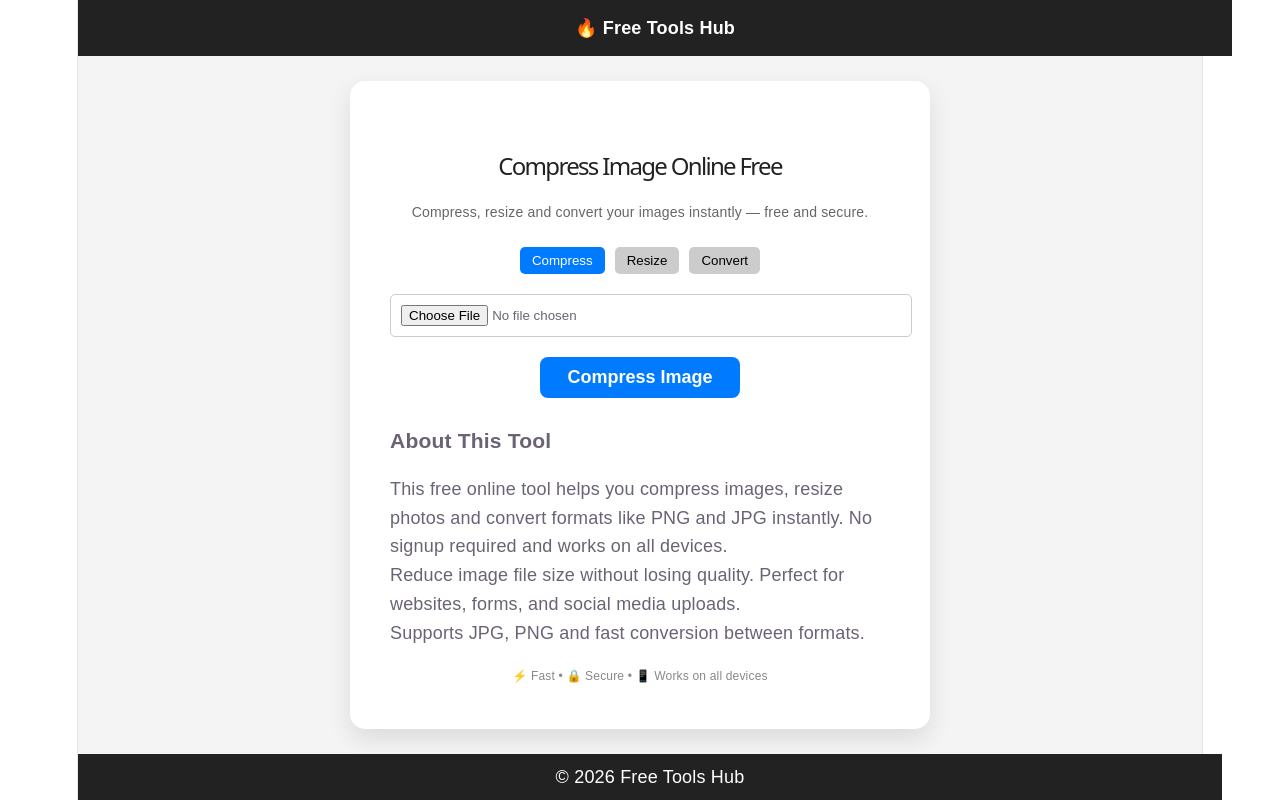
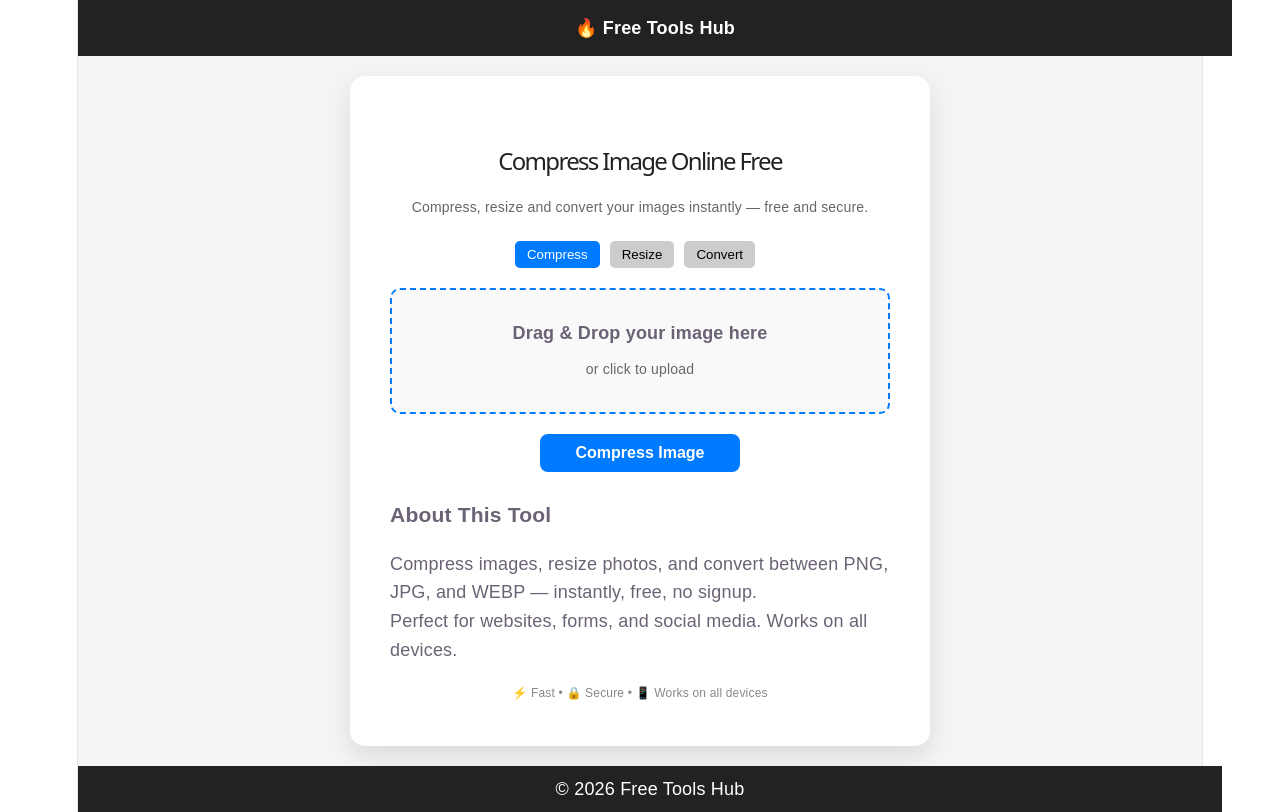
Before and after one commit to Hminghlua13/image-compressor, a React (Vite) app: page / in a window 1280 px wide. Built offline with nearby package versions, Linux system fonts and the light colour scheme.

Commit message:
Fix resize output bug, improve drag-drop UI, add image preview and remove button

```diff
--- a/src/App.jsx
+++ b/src/App.jsx
@@ -1,299 +1,370 @@
-import { useState } from "react";
+import { useState, useMemo, useEffect, useRef } from "react";
 import imageCompression from "browser-image-compression";
-
 
 function App() {
   const [image, setImage] = useState(null);
   const [compressed, setCompressed] = useState(null);
+  const [compressedBlob, setCompressedBlob] = useState(null);
   const [width, setWidth] = useState("");
   const [height, setHeight] = useState("");
   const [activeTool, setActiveTool] = useState("compress");
   const [format, setFormat] = useState("png");
+  const [loading, setLoading] = useState(false);
+  const [isDragging, setIsDragging] = useState(false);
+  const [outputSize, setOutputSize] = useState(null);
+
+  const fileInputRef = useRef();
+
+  const previewUrl = useMemo(() => {
+    if (!image) return null;
+    return URL.createObjectURL(image);
+  }, [image]);
+
+  useEffect(() => {
+    return () => { if (previewUrl) URL.revokeObjectURL(previewUrl); };
+  }, [previewUrl]);
+
+  useEffect(() => {
+    return () => {
+      if (compressed && compressed.startsWith("blob:")) URL.revokeObjectURL(compressed);
+    };
+  }, [compressed]);
+
+  useEffect(() => {
+    setCompressed(null);
+    setCompressedBlob(null);
+    setWidth("");
+    setHeight("");
+    setOutputSize(null);
+  }, [activeTool]);
+
+  const createCanvas = (w, h) => {
+    const canvas = document.createElement("canvas");
+    canvas.width = w;
+    canvas.height = h;
+    const ctx = canvas.getContext("2d");
+    if (!ctx) throw new Error("Canvas not supported on this browser.");
+    return { canvas, ctx };
+  };
+
+  const getQuality = (fmt) =>
+    fmt === "jpeg" || fmt === "webp" ? 0.9 : undefined;
+
+  const handleImage = (file) => {
+    if (file && file.type.startsWith("image/")) {
+      setImage(file);
+      setCompressed(null);
+      setCompressedBlob(null);
+      setOutputSize(null);
+    } else {
+      alert("Please upload a valid image file.");
+    }
+  };
+
+  // ✅ Remove image and reset everything
+  const handleRemoveImage = (e) => {
+    e.stopPropagation(); // prevent drop zone click from firing
+    setImage(null);
+    setCompressed(null);
+    setCompressedBlob(null);
+    setWidth("");
+    setHeight("");
+    if (fileInputRef.current) fileInputRef.current.value = null;
+  };
+
+  const handleDragEnter = (e) => {
+    e.preventDefault();
+    setIsDragging(true);
+  };
+
+  const handleDrop = (e) => {
+    e.preventDefault();
+    setIsDragging(false);
+    handleImage(e.dataTransfer.files[0]);
+  };
+
+  const handleDragOver = (e) => e.preventDefault();
+
+  const handleDragLeave = (e) => {
+    if (!e.relatedTarget || e.currentTarget.contains(e.relatedTarget)) return;
+    setIsDragging(false);
+  };
 
   const resizeImage = () => {
-  if (!image) return;
+    if (!image) { alert("Please upload an image first."); return; }
+    const img = new Image();
+    img.src = previewUrl;
+    img.onerror = () => alert("Failed to process image.");
+    img.onload = () => {
+      let newWidth = parseInt(width, 10);
+      let newHeight = parseInt(height, 10);
 
-  const img = new Image();
-  img.src = URL.createObjectURL(image);
+      if (newWidth && !newHeight) newHeight = Math.round((img.height / img.width) * newWidth);
+      else if (!newWidth && newHeight) newWidth = Math.round((img.width / img.height) * newHeight);
+      else { newWidth = newWidth || img.width; newHeight = newHeight || img.height; }
 
-  img.onload = () => {
-    const canvas = document.createElement("canvas");
-    canvas.width = parseInt(width) || img.width;
-canvas.height = parseInt(height) || img.height;
 
-    const ctx = canvas.getContext("2d");
-    ctx.drawImage(img, 0, 0, canvas.width, canvas.height);
 
-    const resizedUrl = canvas.toDataURL("image/jpeg");
-    setCompressed(resizedUrl);
+      if (newWidth <= 0 || newHeight <= 0) {
+        alert("Invalid dimensions. Please enter positive values.");
+        return;
+      }
+      if (newWidth > 5000 || newHeight > 5000) {
+        alert("Maximum allowed size is 5000×5000px to prevent browser freezing.");
+        return;
+      }
+       setOutputSize({w : newWidth, h : newHeight});
+
+      try {
+        const { canvas, ctx } = createCanvas(newWidth, newHeight);
+        ctx.drawImage(img, 0, 0, newWidth, newHeight);
+        setCompressed(canvas.toDataURL(`image/${format}`, getQuality(format)));
+        setCompressedBlob(null);
+      } catch (err) {
+        alert(err.message);
+      }
     };
   };
+
   const convertImage = () => {
-  if (!image) return;
-
+    if (!image) { alert("Please upload an image first."); return; }
     const img = new Image();
-  img.src = URL.createObjectURL(image);
-
+    img.src = previewUrl;
+    img.onerror = () => alert("Failed to process image.");
     img.onload = () => {
-    const canvas = document.createElement("canvas");
-    canvas.width = img.width;
-    canvas.height = img.height;
-
-    const ctx = canvas.getContext("2d");
+      try {
+        const { canvas, ctx } = createCanvas(img.width, img.height);
         ctx.drawImage(img, 0, 0);
-
-    const convertedUrl = canvas.toDataURL(`image/${format}`);
-    setCompressed(convertedUrl);
+        setCompressed(canvas.toDataURL(`image/${format}`, getQuality(format)));
+        setCompressedBlob(null);
+      } catch (err) {
+        alert(err.message);
+      }
     };
-};
-  const handleImage = (e) => {
-    setImage(e.target.files[0]);
   };
 
   const compressImage = async () => {
-    if (!image) return;
-
-    const options = {
-      maxSizeMB: 0.2,
-      maxWidthOrHeight: 800,
+    if (!image) { alert("Please upload an image first."); return; }
+    setLoading(true);
+    try {
+      const options = { maxSizeMB: 0.2, maxWidthOrHeight: 800 };
+      const compressedFile = await imageCompression(image, options);
+      setCompressedBlob(compressedFile);
+      setCompressed(URL.createObjectURL(compressedFile));
+    } catch {
+      alert("Compression failed. Please try a different image.");
+    } finally {
+      setLoading(false);
+    }
   };
 
-    const compressedFile = await imageCompression(image, options);
-    setCompressed(URL.createObjectURL(compressedFile));
+  let downloadName;
+  if (activeTool === "compress" && compressedBlob) {
+    const type = compressedBlob?.type?.split("/")?.[1] || "jpg";
+    downloadName = `compressed.${type}`;
+  } else {
+    downloadName = `image.${format}`;
+  }
+
+  const btnStyle = {
+    padding: "10px", width: "40%", fontSize: "16px", fontWeight: "bold",
+    backgroundColor: "#007bff", color: "white", border: "none",
+    borderRadius: "8px", cursor: "pointer",
   };
 
+  const tabStyle = (tool) => ({
+    backgroundColor: activeTool === tool ? "#007bff" : "#ccc",
+    color: activeTool === tool ? "white" : "black",
+    marginRight: "10px", padding: "6px 12px",
+    border: "none", borderRadius: "5px", cursor: "pointer",
+  });
+
   return (
-  <div style={{
-    display: "flex",
-    flexDirection: "column",
-    minHeight: "100vh",
-    fontFamily: "Arial",
-    backgroundColor: "#f4f4f4"
-  }}>
+    <div style={{ display: "flex", flexDirection: "column", minHeight: "100vh", fontFamily: "Arial", backgroundColor: "#f4f4f4" }}>
 
-    {/* 🔝 Navbar */}
-    <div style={{
-      width: "100%",
-      padding: "15px",
-      backgroundColor: "#222",
-      color: "white",
-      textAlign: "center",
-      fontWeight: "bold"
-    }}>
+      <div style={{ width: "100%", padding: "15px", backgroundColor: "#222", color: "white", textAlign: "center", fontWeight: "bold" }}>
         🔥 Free Tools Hub
       </div>
 
-    {/* 🧱 Main Content */}
-    <div style={{
-      display: "flex",
-      flexDirection: "column",
-      alignItems: "center",
-      justifyContent: "center",
-      flex: 1,
-      gap: "10px"
-    }}>
-      <div style={{
-  backgroundColor: "white",
-  padding: "40px",
-  borderRadius: "15px",
-  boxShadow: "0 10px 25px rgba(0,0,0,0.1)",
-  textAlign: "center",
-  width: "100%",
-  maxWidth: "500px"
-}}>
-      <h1 style={{ marginBottom: "20px", color: "#222", fontSize: "24px" }}>
-        Compress Image Online Free
-      </h1>
-      <p style={{
-  color: "#666",
-  fontSize: "14px",
-  marginBottom: "20px"
-}}>
+      <div style={{ display: "flex", flexDirection: "column", alignItems: "center", justifyContent: "center", flex: 1, gap: "10px", padding: "20px" }}>
+        <div style={{ backgroundColor: "white", padding: "40px", borderRadius: "15px", boxShadow: "0 10px 25px rgba(0,0,0,0.1)", textAlign: "center", width: "100%", maxWidth: "500px" }}>
+
+          <h1 style={{ marginBottom: "20px", color: "#222", fontSize: "24px" }}>Compress Image Online Free</h1>
+          <p style={{ color: "#666", fontSize: "14px", marginBottom: "20px" }}>
             Compress, resize and convert your images instantly — free and secure.
           </p>
 
           <div style={{ marginBottom: "20px" }}>
-  <button
-    onClick={() => setActiveTool("compress")}
+            <button onClick={() => setActiveTool("compress")} style={tabStyle("compress")}>Compress</button>
+            <button onClick={() => setActiveTool("resize")} style={tabStyle("resize")}>Resize</button>
+            <button onClick={() => setActiveTool("convert")} style={tabStyle("convert")}>Convert</button>
+          </div>
+
+          {/* ✅ Drop zone — shows image inside when uploaded */}
+          <div
+            onDrop={handleDrop}
+            onDragOver={handleDragOver}
+            onDragEnter={handleDragEnter}
+            onDragLeave={handleDragLeave}
+            onClick={() => !image && fileInputRef.current.click()}
+            role="button"
+            tabIndex={0}
+            onKeyDown={(e) => e.key === "Enter" && !image && fileInputRef.current.click()}
             style={{
-      backgroundColor: activeTool === "compress" ? "#007bff" : "#ccc",
-      color: activeTool === "compress" ? "white" : "black",
-      marginRight: "10px",
-      padding: "6px 12px",
-      border: "none",
-      borderRadius: "5px",
-      cursor: "pointer"
+              border: `2px dashed ${isDragging ? "#0056cc" : "#007bff"}`,
+              backgroundColor: isDragging ? "#e8f0fe" : "#f9f9f9",
+              borderRadius: "10px",
+              padding: image ? "12px" : "30px",
+              textAlign: "center",
+              cursor: image ? "default" : "pointer",
+              marginBottom: "20px",
+              transition: "all 0.2s ease",
+              outline: "none",
+              position: "relative",
             }}
           >
-    Compress
-  </button>
-
+            {image && previewUrl ? (
+              // ✅ Image preview inside the box
+              <>
+                <img
+                  src={previewUrl}
+                  alt="preview"
+                  style={{
+                    width: "100%",
+                    maxHeight: "220px",
+                    objectFit: "contain",
+                    borderRadius: "8px",
+                    display: "block",
+                  }}
+                />
+                {/* File info bar below image */}
+                <div style={{
+                  marginTop: "10px",
+                  display: "flex",
+                  justifyContent: "space-between",
+                  alignItems: "center",
+                  fontSize: "12px",
+                  color: "#666",
+                }}>
+                  <span>📄 {image.name}</span>
+                  <span>{(image.size / 1024).toFixed(1)} KB</span>
+                </div>
+                {/* ✅ Remove button */}
                 <button
-    onClick={() => setActiveTool("resize")}
+                  onClick={handleRemoveImage}
                   style={{
-      backgroundColor: activeTool === "resize" ? "#007bff" : "#ccc",
-      color: activeTool === "resize" ? "white" : "black",
-      marginRight: "10px",
-      padding: "6px 12px",
+                    marginTop: "10px",
+                    padding: "5px 14px",
+                    fontSize: "12px",
+                    fontWeight: "bold",
+                    backgroundColor: "#ff4d4d",
+                    color: "white",
                     border: "none",
-      borderRadius: "5px",
-      cursor: "pointer"
+                    borderRadius: "6px",
+                    cursor: "pointer",
                   }}
                 >
-    Resize
+                  ✕ Remove
                 </button>
+              </>
+            ) : (
+              // ✅ Empty state — prompt to upload
+              <>
+                <p style={{ marginBottom: "10px", fontWeight: "bold" }}>Drag & Drop your image here</p>
+                <p style={{ fontSize: "14px", color: "#666" }}>or click to upload</p>
+              </>
+            )}
 
-  <button
-    onClick={() => setActiveTool("convert")}
+            <input
+              ref={fileInputRef}
+              type="file"
+              accept="image/*"
+              onChange={(e) => { handleImage(e.target.files[0]); e.target.value = null; }}
+              style={{ display: "none" }}
+            />
+          </div>
+
+          {activeTool === "compress" && (
+            <button onClick={compressImage} style={btnStyle} disabled={loading || !image}>
+              {loading ? "Compressing..." : "Compress Image"}
+            </button>
+          )}
+
+          {activeTool === "resize" && (
+            <>
+              <h3 style={{ marginBottom: "6px", color: "#444" }}>Resize Image</h3>
+              <p style={{ fontSize: "13px", color: "#888", marginBottom: "12px" }}>
+                Enter one value to auto-maintain aspect ratio.
+              </p>
+              <div style={{ marginBottom: "15px" }}>
+                <input
+                  type="number" placeholder="Width (px)" value={width}
+                  min="1" max="5000"
+                  onChange={(e) => setWidth(e.target.value)}
+                  style={{ padding: "10px", width: "120px", marginRight: "10px", borderRadius: "5px", border: "1px solid #ccc" }}
+                />
+                <input
+                  type="number" placeholder="Height (px)" value={height}
+                  min="1" max="5000"
+                  onChange={(e) => setHeight(e.target.value)}
+                  style={{ padding: "10px", width: "120px", borderRadius: "5px", border: "1px solid #ccc" }}
+                />
+              </div>
+              <button onClick={resizeImage} style={btnStyle} disabled={!image}>Resize Image</button>
+              {compressed && outputSize && (
+  <p style={{ fontSize: "13px", color: "#444", marginTop: "10px" }}>
+    Output: {outputSize.w} × {outputSize.h} px
+  </p>
+)}
+            </>
+          )}
+
+          {activeTool === "convert" && (
+            <>
+              <h3 style={{ marginBottom: "10px", color: "#444" }}>Convert Image</h3>
+              <select
+                value={format} onChange={(e) => setFormat(e.target.value)}
+                style={{ padding: "10px", marginBottom: "15px", borderRadius: "5px", display: "block", margin: "0 auto 15px" }}
+              >
+                <option value="png">PNG</option>
+                <option value="jpeg">JPG</option>
+                <option value="webp">WEBP</option>
+              </select>
+              <button onClick={convertImage} style={btnStyle} disabled={!image}>Convert Image</button>
+            </>
+          )}
+
+          {/* Compressed size feedback */}
+          {compressed && activeTool === "compress" && compressedBlob && (
+            <p style={{ fontSize: "13px", color: "#444", marginTop: "12px" }}>
+              Compressed size: <strong>{(compressedBlob.size / 1024).toFixed(1)} KB</strong>
+              {image && (
+                <span style={{ color: "#28a745", marginLeft: "8px" }}>
+                  ({Math.round((1 - compressedBlob.size / image.size) * 100)}% smaller)
+                </span>
+              )}
+            </p>
+          )}
+
+          {/* Output preview + download */}
+          {compressed && (
+  <>
+    <img
+      src={compressed}
+      alt="result"
       style={{
-      backgroundColor: activeTool === "convert" ? "#007bff" : "#ccc",
-      color: activeTool === "convert" ? "white" : "black",
-      padding: "6px 12px",
-      border: "none",
-      borderRadius: "5px",
-      cursor: "pointer"
-    }}
-  >
-    Convert
-  </button>
-</div>
-{activeTool === "compress" && (
-  <>
-   <input
-  type="file"
-  onChange={handleImage}
-  style={{
-    marginBottom: "20px",
-    padding: "10px",
-    border: "1px solid #ccc",
-    borderRadius: "5px",
-    width: "100%"
+  maxWidth: "100%",
+  maxHeight: "250px",
+  objectFit: "contain",
+  borderRadius: "10px"
 }}
     />
 
-      {image && (
-        <img
-          src={URL.createObjectURL(image)}
-          alt="preview"
-          style={{ width: "200px", marginBottom: "20px", borderRadius: "10px", marginBottom: "20px" }}
-        />
-      )}
-
-      <button
-        onClick={compressImage}
-        style={{
-  padding: "10px",
-  width: "40%",
-  fontSize: "18px",
-  fontWeight: "bold",
-  backgroundColor: "#007bff",
-  color: "white",
-  border: "none",
-  borderRadius: "8px",
-  cursor: "pointer"
-}}
-      >
-        Compress Image
-      </button>
-  </>
-)}
-{activeTool === "resize" && (
-  <>
-  <h3 style={{ marginBottom: "10px", color: "#444" }}>
-  Resize Image
-</h3>
-
-<div style={{ marginBottom: "15px" }}>
-  <input
-    type="number"
-    placeholder="Width (px)"
-    value={width}
-    onChange={(e) => setWidth(e.target.value)}
-    style={{
-      padding: "10px",
-      width: "120px",
-      marginRight: "10px",
-      borderRadius: "5px",
-      border: "1px solid #ccc"
-    }}
-  />
-
-  <input
-    type="number"
-    placeholder="Height (px)"
-    value={height}
-    onChange={(e) => setHeight(e.target.value)}
-    style={{
-      padding: "10px",
-      width: "120px",
-      borderRadius: "5px",
-      border: "1px solid #ccc"
-    }}
-  />
-</div>
-
-<button
-  onClick={resizeImage}
-  style={{
-  padding: "10px",
-  width: "40%",
-  fontSize: "18px",
-  fontWeight: "bold",
-  backgroundColor: "#007bff",
-  color: "white",
-  border: "none",
-  borderRadius: "8px",
-  cursor: "pointer"
-}}
->
-  Resize Image
-</button>
-  </>
-)}
-{activeTool === "convert" &&(
-  <>
-  <h3 style={{ marginBottom: "10px", color: "#444" }}>
-  Convert Image
-</h3>
-
-<select
-  value={format}
-  onChange={(e) => setFormat(e.target.value)}
-  style={{
-    padding: "10px",
-    marginBottom: "15px",
-    borderRadius: "5px",
-  }}
->
-  <option value="png">PNG</option>
-  <option value="jpeg">JPG</option>
-</select>
-<br></br>
-
-<button
-  onClick={convertImage}
-  style={{
-    padding: "10px",
-    width: "40%f",
-    fontSize: "18px",
-    backgroundColor: "#007bff",
-    color: "white",
-    fontWeight: "bold",
-    border: "none",
-    borderRadius: "8px",
-    cursor: "pointer"
-  }}
->
-  Convert Image
-</button>
-  </>
-)}
-{compressed && (
     <a
       href={compressed}
-          download={`converted.${format}`}
+      download={downloadName}
       style={{
-  marginTop: "20px",
+        marginTop: "10px",
         display: "block",
         textDecoration: "none",
         backgroundColor: "#222",
@@ -302,44 +373,26 @@ const convertImage = () => {
         borderRadius: "8px"
       }}
     >
-          Download Image
+      ⬇ Download Image
     </a>
+  </>
 )}
 
           <div style={{ marginTop: "30px", textAlign: "left" }}>
             <h3>About This Tool</h3>
-  <p style={{lineHeight: "1.6"}}>
-    This free online tool helps you compress images, resize photos and convert formats like PNG and JPG instantly.
-    No signup required and works on all devices.
+            <p style={{ lineHeight: "1.6" }}>
+              Compress images, resize photos, and convert between PNG, JPG, and WEBP — instantly, free, no signup.
             </p>
-  <p style={{ lineHeight: "1.6" }}>
-  Reduce image file size without losing quality. Perfect for websites, forms, and social media uploads.
-</p>
+            <p style={{ lineHeight: "1.6" }}>Perfect for websites, forms, and social media. Works on all devices.</p>
+          </div>
 
-<p style={{ lineHeight: "1.6" }}>
-  Supports JPG, PNG and fast conversion between formats.
-</p>
-</div>
-<p style={{
-  marginTop: "15px",
-  fontSize: "12px",
-  color: "#888"
-}}>
-  ⚡ Fast • 🔒 Secure • 📱 Works on all devices
-</p>
+          <p style={{ marginTop: "15px", fontSize: "12px", color: "#888" }}>⚡ Fast • 🔒 Secure • 📱 Works on all devices</p>
         </div>
       </div>
-    {/* 🔻 Footer */}
-    <div style={{
-      width: "100%",
-      padding: "10px",
-      backgroundColor: "#222",
-      color: "white",
-      textAlign: "center"
-    }}>
+
+      <div style={{ width: "100%", padding: "10px", backgroundColor: "#222", color: "white", textAlign: "center" }}>
         © 2026 Free Tools Hub
       </div>
-
     </div>
   );
 }
```
Lines whose indentation alone changed are shown as unchanged.
